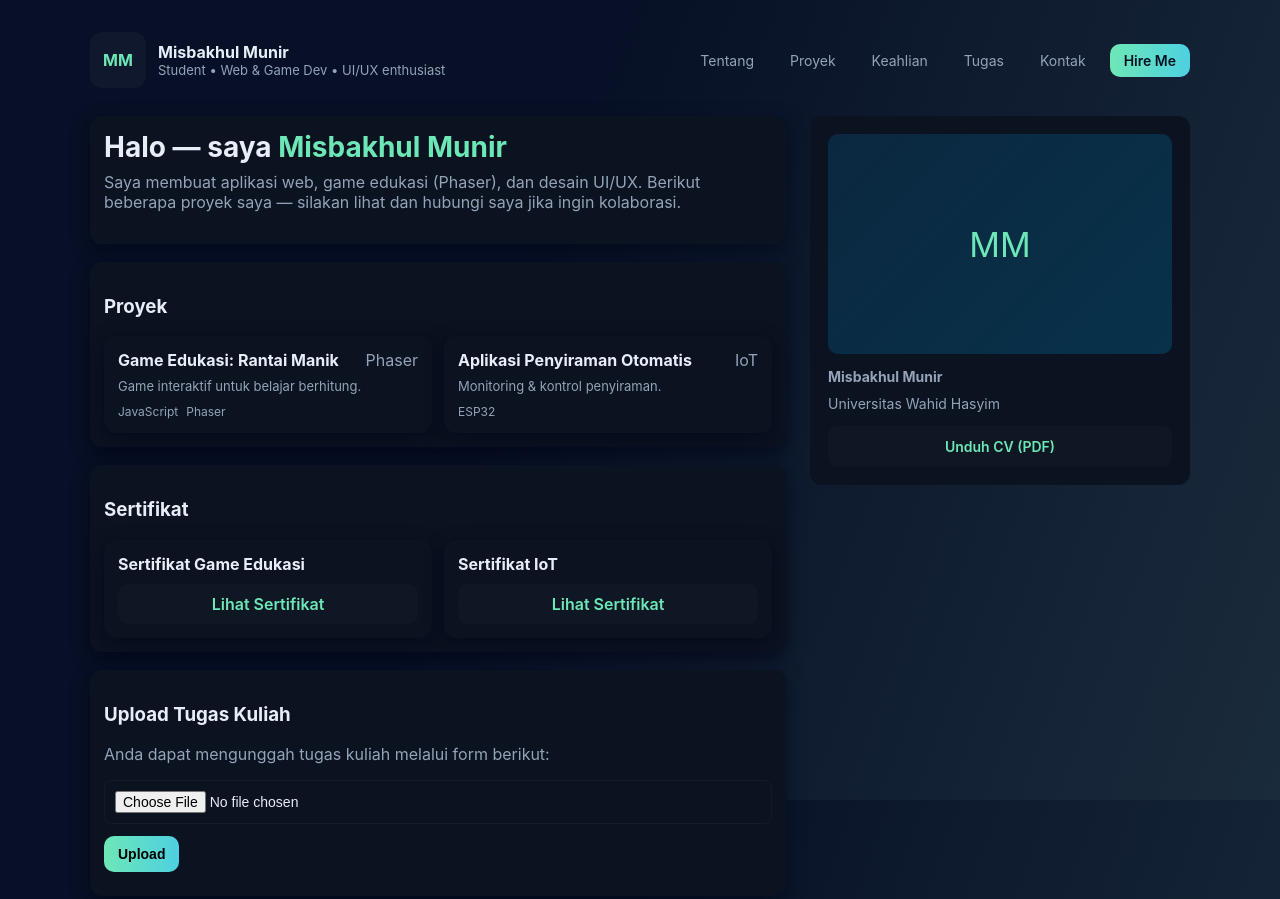
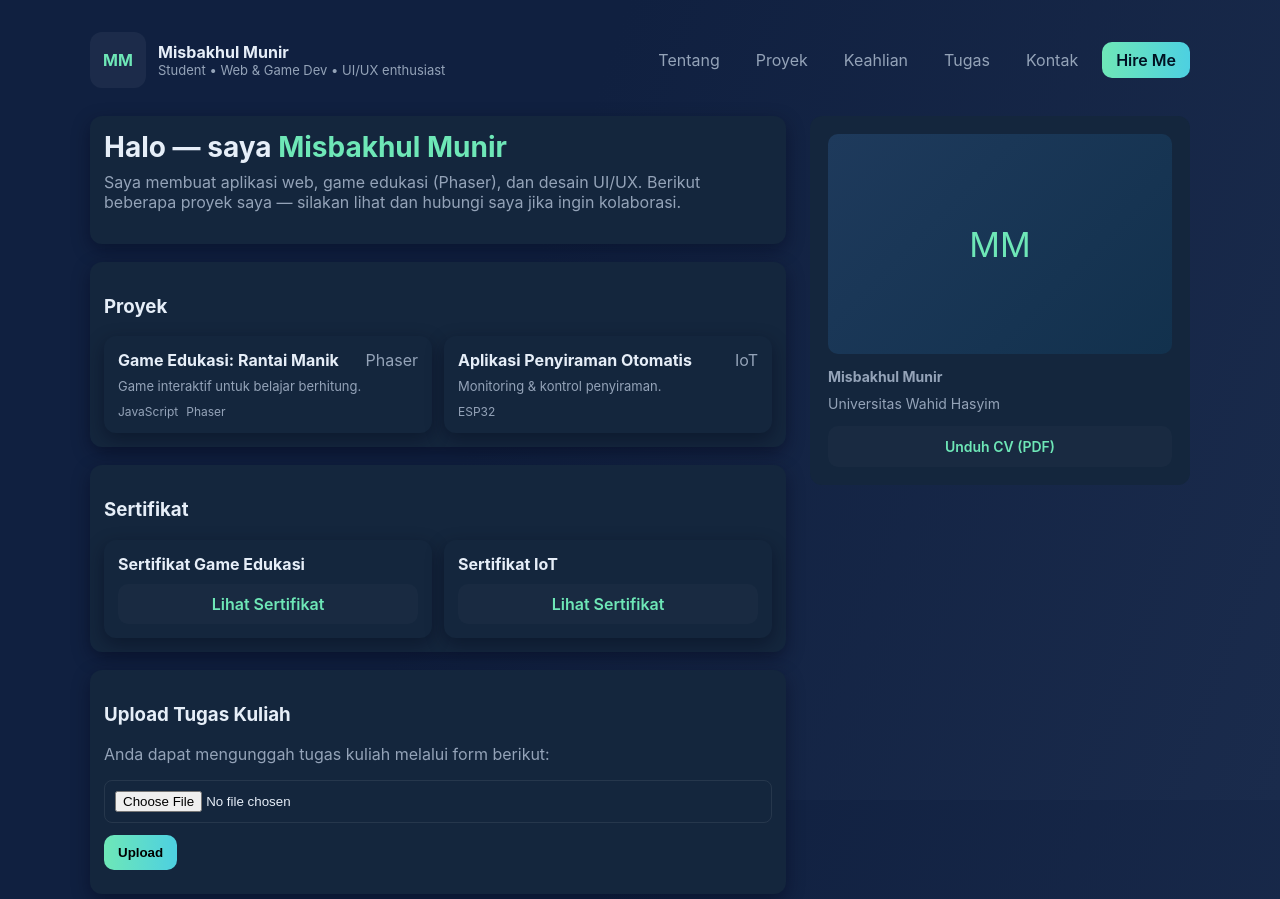
Before and after one commit to Misbakhul-Munir-23/Website-Portofolio, a plain HTML site: page index.html in a window 1280 px wide. Shown: the top 899 px of the page. Drawn offline with Linux system fonts and the light colour scheme.

Commit message:
Update index.html

```diff
--- a/index.html
+++ b/index.html
@@ -7,16 +7,22 @@
   <meta name="description" content="Portofolio Misbakhul Munir — Project, skill, kontak." />
   <style>
   :root{
-    --bg:#1a2b3c; --card:#0b1220; --accent:#6ee7b7; --muted:#94a3b8; --glass: rgba(255,255,255,0.03);
-    --maxw:1100px; --radius:14px;
+  --bg:#1a2b4c; /* warna background lebih terang */
+  --card:#14263d;
+  --accent:#6ee7b7;
+  --muted:#94a3b8;
+  --glass: rgba(255,255,255,0.05);
+  --maxw:1100px;
+  --radius:14px;
   font-family: Inter, ui-sans-serif, system-ui, -apple-system, "Segoe UI", Roboto, "Helvetica Neue", Arial;
 }
 *{box-sizing:border-box}
 html,body{height:100%}
 body{
   margin:0;
-    background:linear-gradient(290deg,var(--bg),#071026 60%);
+  background:linear-gradient(290deg,var(--bg),#102040 60%);
   color:#e6eef8;
+  -webkit-font-smoothing:antialiased;
   display:flex;
   align-items:flex-start;
   justify-content:center;
@@ -24,34 +30,35 @@
 }
 .wrap{width:100%; max-width:var(--maxw)}
 
-  header{display:flex; align-items:center; justify-content:space-between; gap:16px; margin-bottom:28px; flex-wrap:wrap}
+header{display:flex; align-items:center; justify-content:space-between; gap:16px; margin-bottom:28px}
 .brand{display:flex; align-items:center; gap:12px}
 .logo{width:56px; height:56px; background:var(--glass); border-radius:12px; display:flex; align-items:center; justify-content:center; font-weight:700; color:var(--accent);}
-  nav{display:flex; gap:12px; flex-wrap:wrap}
-  nav a{color:var(--muted); text-decoration:none; padding:8px 12px; border-radius:10px; font-size:14px}
-  nav a:hover{background:rgba(255,255,255,0.03); color:var(--accent)}
+nav{display:flex; gap:12px}
+nav a{color:var(--muted); text-decoration:none; padding:8px 12px; border-radius:10px}
+nav a:hover{background:rgba(255,255,255,0.06); color:var(--accent)}
 .cta{background:linear-gradient(90deg,var(--accent),#4dd0e1); color:#012; padding:8px 14px; border-radius:10px; font-weight:600; text-decoration:none}
 
 main{display:grid; grid-template-columns:1fr 380px; gap:24px}
 @media (max-width:980px){
   main{grid-template-columns:1fr}
   header{flex-direction:column; align-items:flex-start}
-    nav{width:100%; justify-content:flex-start; overflow-x:auto}
+  nav{order:2}
+  .brand{order:1}
 }
 
-  .hero{background:linear-gradient(180deg, rgba(255,255,255,0.02), transparent); padding:26px; border-radius:var(--radius); box-shadow:0 6px 30px rgba(2,6,23,0.7)}
+.hero{background:linear-gradient(180deg, rgba(255,255,255,0.05), transparent); padding:26px; border-radius:var(--radius); box-shadow:0 6px 30px rgba(2,6,23,0.5)}
 .hero .title{font-size:28px; margin:0 0 8px}
 .hero .subtitle{color:var(--muted); margin:0 0 18px}
 .keahlian{display:flex; gap:8px; flex-wrap:wrap}
 .pill{background:var(--card); padding:8px 10px; border-radius:999px; color:var(--muted); font-size:13px}
 
 .sidebar{position:sticky; top:32px; align-self:start; background:var(--card); padding:18px; border-radius:12px}
-  .photo{width:100%; height:220px; border-radius:10px; background:linear-gradient(135deg,#0b2840,#07324a); display:flex; align-items:center; justify-content:center; font-size:34px; color:var(--accent); margin-bottom:12px}
+.photo{width:100%; height:220px; border-radius:10px; background:linear-gradient(135deg,#1e3a5c,#12314d); display:flex; align-items:center; justify-content:center; font-size:34px; color:var(--accent); margin-bottom:12px}
 .info{color:var(--muted); font-size:14px; line-height:1.5}
 .download{display:block; margin-top:12px; text-decoration:none; padding:10px; border-radius:10px; text-align:center; font-weight:600}
 
 .projects{display:grid; gap:12px}
-  .card{background:var(--card); padding:14px; border-radius:12px; box-shadow:0 6px 18px rgba(2,6,23,0.6)}
+.card{background:var(--card); padding:14px; border-radius:12px; box-shadow:0 6px 18px rgba(2,6,23,0.4)}
 .proj-grid{display:grid; grid-template-columns:repeat(2, 1fr); gap:12px}
 @media (max-width:760px){.proj-grid{grid-template-columns:1fr}}
 .proj-title{display:flex; align-items:center; justify-content:space-between}
@@ -60,14 +67,15 @@
 
 .contact-row{display:flex; gap:12px}
 @media (max-width:760px){.contact-row{flex-direction:column}}
-  input, textarea{width:100%; padding:10px; background:transparent; border:1px solid rgba(255,255,255,0.04); color:inherit; border-radius:8px; font-size:14px}
-  button{padding:10px 14px; border-radius:10px; background:linear-gradient(90deg,var(--accent),#4dd0e1); border:0; cursor:pointer; font-weight:700; font-size:14px}
+input, textarea{width:100%; padding:10px; background:transparent; border:1px solid rgba(255,255,255,0.08); color:inherit; border-radius:8px}
+button{padding:10px 14px; border-radius:10px; background:linear-gradient(90deg,var(--accent),#4dd0e1); border:0; cursor:pointer; font-weight:700}
 
 footer{margin-top:22px; text-align:center; color:var(--muted); font-size:13px}
 .fadeup{animation:fadeUp .6s cubic-bezier(.2,.9,.3,1) both}
 @keyframes fadeUp{from{opacity:0; transform:translateY(8px)} to{opacity:1; transform:none}}
 .muted{color:var(--muted)}
 </style>
+
 </head>
 <body>
   <div class="wrap">
@@ -205,5 +213,4 @@
     }
   </script>
 </body>
-
 </html>
```
Lines whose indentation alone changed are shown as unchanged.
